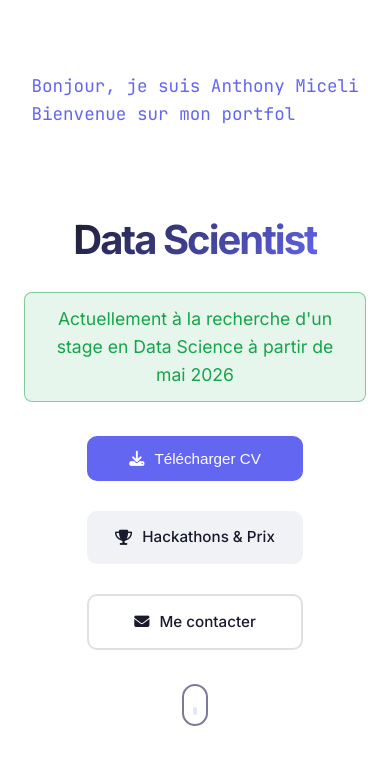
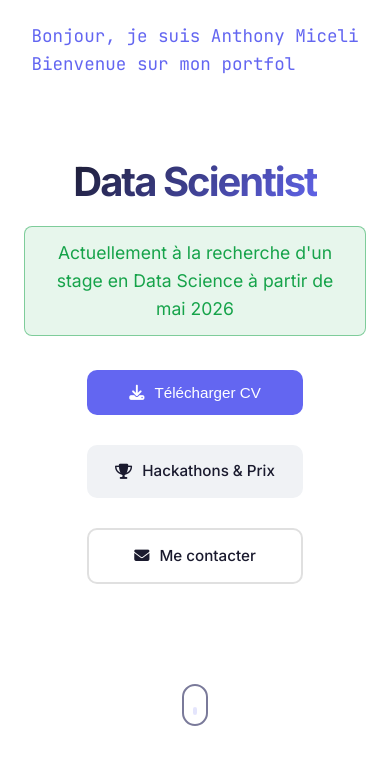
Before and after one commit to anthopy/anthopy.github.io, a plain HTML site: page index.html in a window 390 px wide. Shown: the part 68-844 px from the top of the page. Drawn offline with Linux system fonts and the light colour scheme.

Commit message:
modif margin

```diff
--- a/styles.css
+++ b/styles.css
@@ -1321,13 +1321,19 @@ body {
         display: flex;
     }
 
+    .hero {
+        padding: calc(var(--nav-height) + 30px) 24px 60px;
+    }
+
     .hero-greeting {
         min-height: 120px;
         font-size: 1.1rem;
+        margin-bottom: 8px;
     }
 
     .hero-title {
         font-size: clamp(2.5rem, 10vw, 4rem);
+        margin-bottom: 12px;
     }
 
     .hero-description {
```
